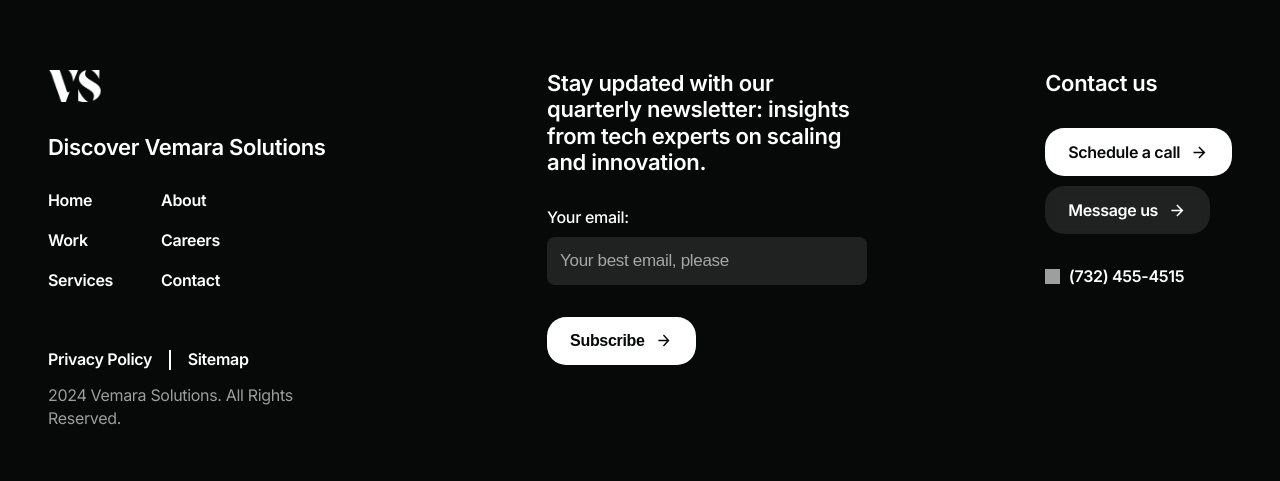
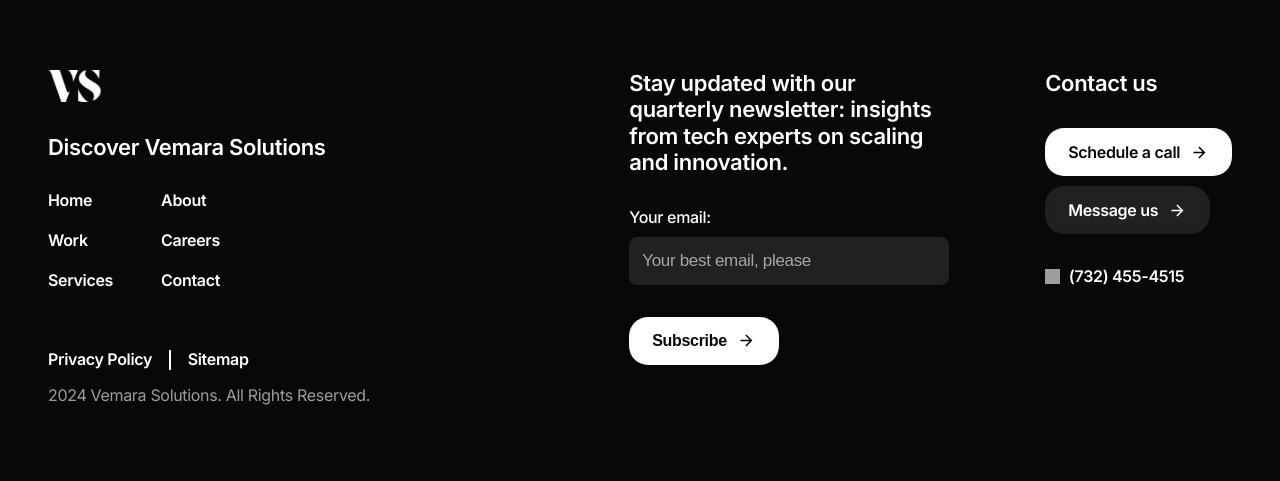
Before and after one commit to masonomara-vs/vemara-solutions-website-frontend, a Next.js app: page /contact in a window 1280 px wide. Shown: the part 1815-2296 px from the top of the page. Built offline with nearby package versions, Linux system fonts and the light colour scheme; grey boxes are pictures that could not be loaded.

Commit message:
fixed up footer responsiveness

```diff
--- a/src/styles/Footer.module.css
+++ b/src/styles/Footer.module.css
@@ -21,6 +21,12 @@
     flex-wrap: wrap;
     flex-direction: row;
     justify-content: space-between;
+  }
+}
+@media screen and (min-width: 1131px) {
+  .desktopFooterWrapper {
+    flex-wrap: nowrap;
+    flex-direction: row;
   }
 }
 .container {
@@ -98,6 +104,11 @@
     width: 321px;
   }
 }
+@media screen and (min-width: 1131px) {
+  .menuContainer {
+    width: 100%;
+  }
+}
 .menuLinkWrapper {
   display: flex;
   flex-direction: column;
@@ -115,6 +126,7 @@
     height: 112px;
   }
 }
+
 .policyLinkRow {
   display: flex;
   flex-direction: row;
```
